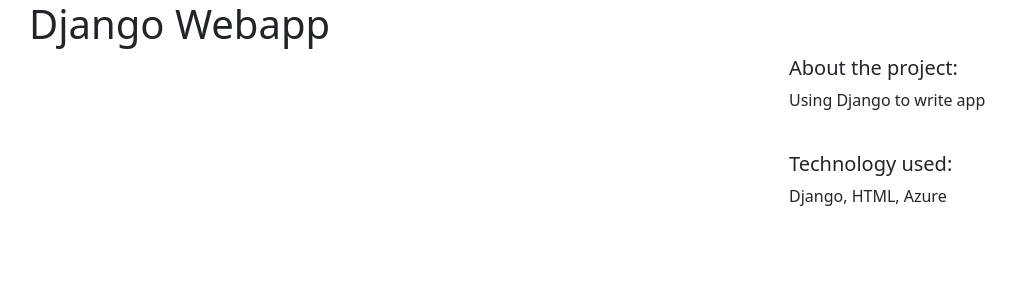
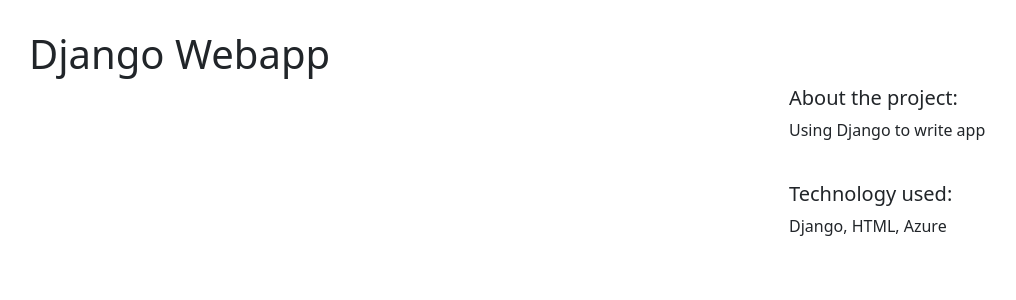
Before and after one commit to Pan-ops/rp-portfolio, a Django app: page /1/ in a window 1280 px wide. Shown: the top 300 px of the page, without its empty margins (53-1069 px from the left). Run offline with Django 4.2, Linux system fonts and the light colour scheme; data comes from the database, SQL or seed files in the repository; both versions use the stored data as it was after the commit.

Commit message:
add space from top in project detail html

```diff
--- a/pages/templates/pages/home.html
+++ b/pages/templates/pages/home.html
@@ -31,7 +31,7 @@
         <div class="right-half">
             <h1>About Me</h1>
             {% if text %}
-                <p>{{text.text}}</p>
+                <p>{{text.text|linebreaksbr }}</p>
             {% endif %}
             <!-- Add your projects or portfolio items here -->
             <h1>Projects</h1>
--- a/projects/templates/projects/project_detail.html
+++ b/projects/templates/projects/project_detail.html
@@ -1,8 +1,12 @@
 <!-- projects/templates/projects/project_detail.html -->
 
 {% extends "base.html" %}
-
 {% block page_content %}
+<style>
+    body{
+        margin-top: 30px;
+    }
+</style>
 <h1>{{ project.title }}</h1>
 <div class="row">
     <div class="col-md-8">
```
Also changed, not shown: db.sqlite3.
